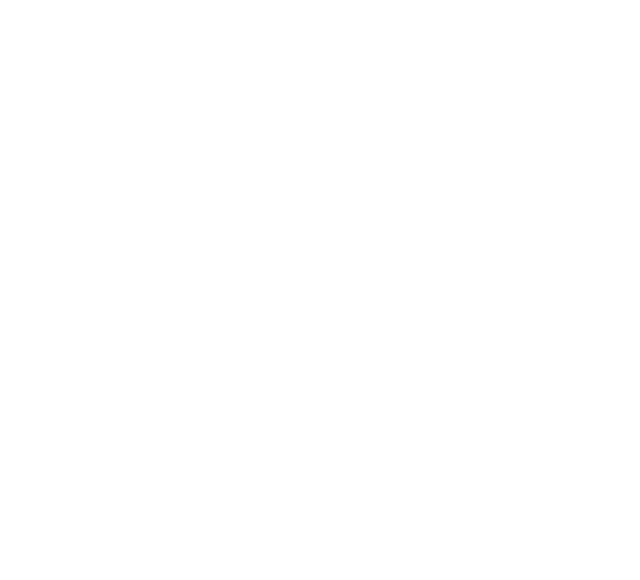
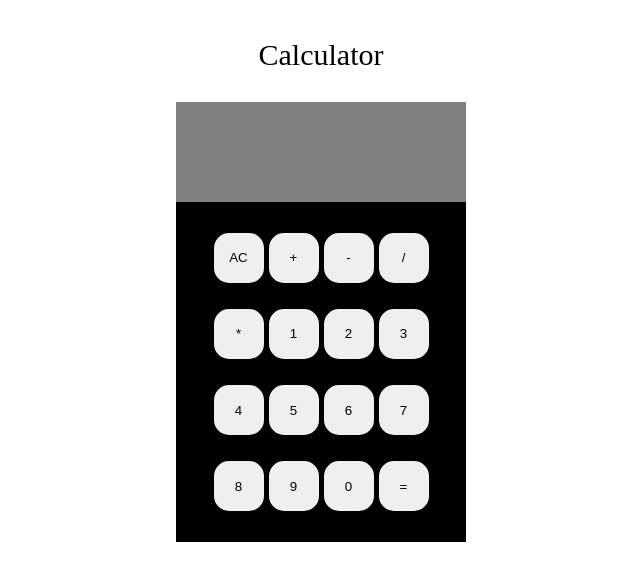
Before and after one commit to miguelokc/calculator, a plain HTML site: page index.html in a window 1280 px wide. Shown: the whole page, without its empty margins (319-959 px from the left). Drawn offline with Linux system fonts and the light colour scheme.

Commit message:
added html and css

```diff
--- a/index.html
+++ b/index.html
@@ -7,7 +7,28 @@
     <link rel = "stylesheet" href="styles.css">
 </head>
 <body>
-
+    <div class = "main">Calculator</div>
+    <div class = "container">
+        <div class ="screen"></div>
+        <div class ="box">
+            <button>AC</button>
+            <button>+</button>
+            <button>-</button>
+            <button>/</button>
+            <button>*</button>
+            <button>1</button>
+            <button>2</button>
+            <button>3</button>
+            <button>4</button>
+            <button>5</button>
+            <button>6</button>
+            <button>7</button>
+            <button>8</button>
+            <button>9</button>
+            <button>0</button>
+            <button>=</button>
+        </div>
+    </div>
     <script src = "main.js"></script>
 </body>
 </html>
--- a/styles.css
+++ b/styles.css
@@ -0,0 +1,40 @@
+body{
+    display: flex;
+    align-items: center;
+    justify-content: center;
+    flex-direction: column;
+}
+.main{
+    margin-top: 30px;
+    font-size: 30px;
+}
+.screen{
+    display: flex;
+    align-items: center;
+    justify-content: center;
+    margin-top: 30px;
+    background-color: grey;
+    height: 100px;
+    width: 290px;
+}
+.box{
+    display: flex;
+    height: 300px;
+    width: 250px;
+    background-color: black;
+    align-items: center;
+    justify-content: center;
+    flex-wrap: wrap;
+    padding: 20px;
+    gap: 5px;
+
+
+}
+button{
+    text-decoration: none;
+    border: none;
+    border-radius: 15px;
+    width: 50px;
+    height: 50px;
+
+}
```
